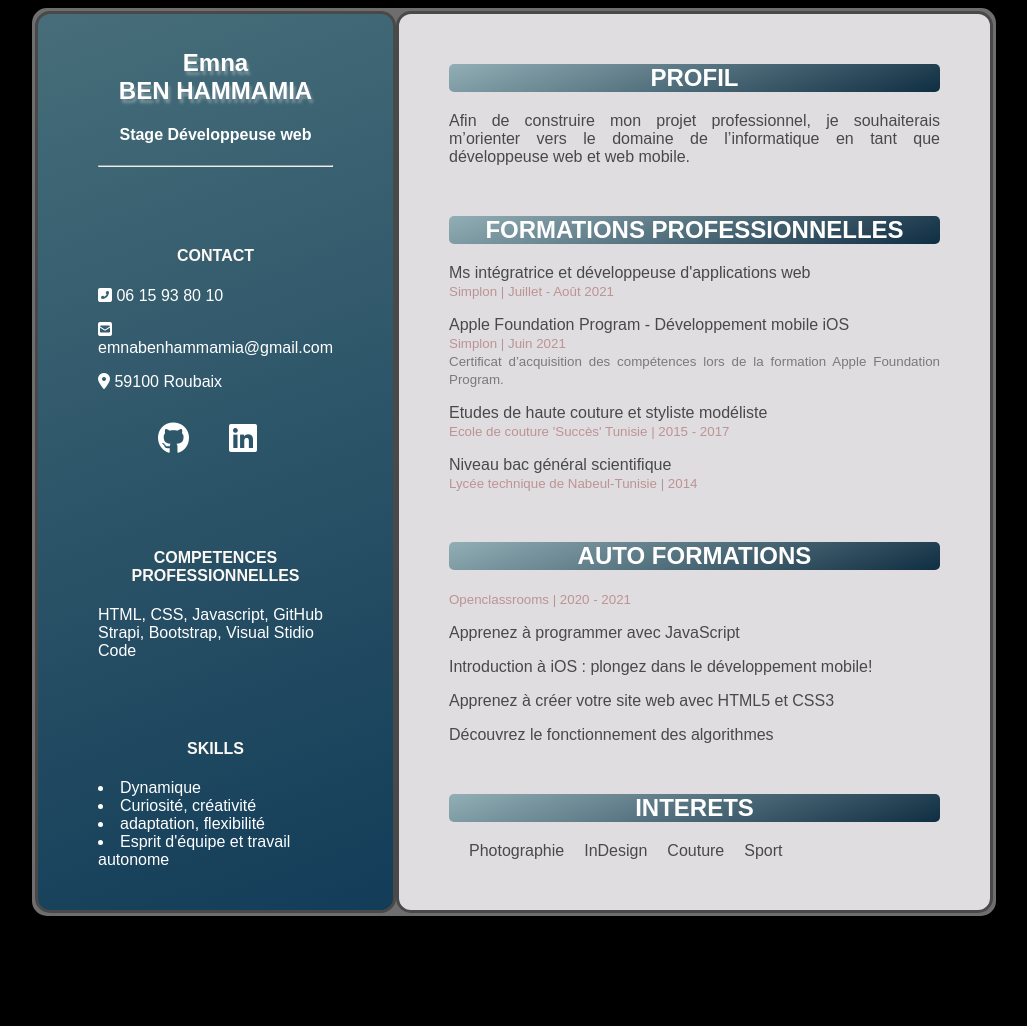
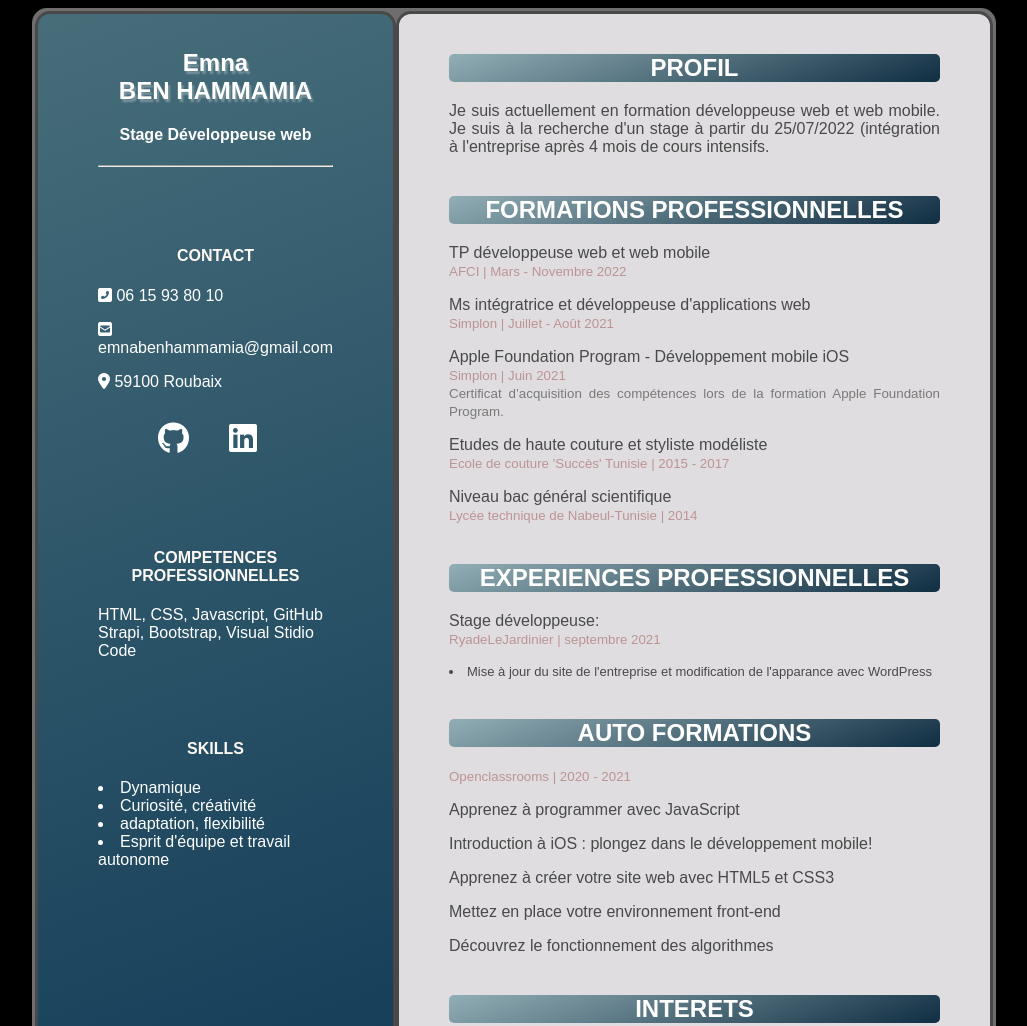
Before and after one commit to E-mna/emnacv, a plain HTML site: page index.html in a window 1280 px wide. Shown: the top 1026 px of the page, without its empty margins (126-1153 px from the left). Before the commit the page ends 924 px from the top, so only its background shows below. Drawn offline with Linux system fonts and the light colour scheme.

Commit message:
modification

```diff
--- a/index.html
+++ b/index.html
@@ -66,7 +66,7 @@
 
             <section class="objectif">
                 <h2>PROFIL</h2>
-                <p>Afin de construire mon projet professionnel, je souhaiterais m’orienter vers le domaine de l’informatique en tant que développeuse web et web mobile.</p>
+                <p>Je suis actuellement en formation développeuse web et web mobile. Je suis à la recherche d'un stage à partir  du 25/07/2022 (intégration à l'entreprise après 4 mois de cours intensifs.  </p>
             </section>
 
               <div>
@@ -74,7 +74,7 @@
 
 
 
-
+                        <p> TP développeuse web et web mobile <br> <small class="ecole"> AFCI | Mars - Novembre 2022</small> </p>
 
                         <p> Ms intégratrice et développeuse d'applications web <br> <small class="ecole"> Simplon | Juillet - Août 2021</small> </p>
 
@@ -90,7 +90,19 @@
                          <p>Niveau bac général scientifique <br>
                            <small class="ecole"> Lycée technique de Nabeul-Tunisie | 2014</small>  </p>
 
-        </div>
+              </div>
+
+           <div>
+                <section class="autoformation">
+                    <h2>EXPERIENCES PROFESSIONNELLES</h2>
+                    <p>Stage développeuse: <br>
+                           <small class="ecole"> RyadeLeJardinier | septembre 2021</small>  </p>
+                           <li class="stagedetail">Mise à jour du site de l'entreprise et modification de l'apparance avec WordPress</li>
+                </section>
+           </div>
+
+
+
 
 
         <div >
@@ -108,6 +120,8 @@
                     <p>Introduction à iOS : plongez dans le développement mobile!</p>
 
                     <p>Apprenez à créer votre site web avec HTML5 et CSS3</p>
+
+                    <p>Mettez en place votre environnement front-end</p>
 
                     <p>Découvrez le fonctionnement des algorithmes</p>
 
@@ -127,7 +141,7 @@
     </div>
 
 
-    <script src="https://kit.fontawesome.com/2f41563cd6.js" crossorigin="anonymous"></script>
+    <script defer src="https://kit.fontawesome.com/2f41563cd6.js" crossorigin="anonymous"></script>
 </body>
 
 </html>
--- a/style.css
+++ b/style.css
@@ -1,25 +1,24 @@
-*{
+* {
   font-family: Avenir, sans-serif;
   box-sizing: content-box;
   word-break: normal;
-
 }
 
-body{
+body {
   background-color: black;
 }
 
 #container {
   display: flex;
   flex-direction: column;
-    border:rgb(110, 110, 110) solid;
+  border: rgb(110, 110, 110) solid;
   border-radius: 15px;
   margin-right: 150px;
   margin-left: 150px;
-    background-color: rgb(110, 110, 110)
+  background-color: rgb(110, 110, 110);
 }
 
-a{
+a {
   text-decoration: none;
   color: rgb(255, 255, 255);
 }
@@ -27,23 +26,24 @@ a{
 ul {
   display: flex;
   flex-direction: row;
-    list-style-type: none;  /* enlever les point de la liste */
+  list-style-type: none; /* enlever les point de la liste */
   cursor: pointer;
 }
 
-ul li{                  /* eloigner les deux icones */
-    display:inline;
-    padding: 15px 20px 15px 20px;;
-    margin:0;
+ul li {
+  /* eloigner les deux icones */
+  display: inline;
+  padding: 15px 20px 15px 20px;
+  margin: 0;
 }
 
-.interets li{
+.interets li {
   margin-left: 20px;
-    float:left;
+  float: left;
   list-style: none;
 }
 
-small{
+small {
   color: rgb(189, 147, 147);
 }
 
@@ -54,26 +54,26 @@ small{
   background-image: linear-gradient(-20deg, #123c58 0%, #276d838c 100%);
   flex: 1;
   padding: 15px 60px 15px 60px;
-    border:rgb(73, 73, 73) solid;
+  border: rgb(73, 73, 73) solid;
   border-radius: 15px;
 }
 
-#infos h1{
-        text-shadow: 2px 4px 3px rgba(255, 255, 255, 0.3);
+#infos h1 {
+  text-shadow: 2px 3px 2px rgba(255, 255, 255, 0.3);
 }
 
-h2{
-    background-color: #E4E4E1;
+h2 {
+  background-color: #e4e4e1;
   background-image: linear-gradient(-20deg, #102e42 0%, #4e82928c 100%);
   background-blend-mode: normal, multiply;
   color: white;
   border-radius: 5px;
   text-align: center;
-    margin-top: 50px;
+  margin-top: 40px;
 }
 
-
-.title, .nom{
+.title,
+.nom {
   text-align: center;
 }
 
@@ -81,9 +81,6 @@ h2{
   margin-top: 80px;
   color: rgb(252, 248, 244);
 }
-
-
-
 
 /* Expériences professionnelles */
 
@@ -94,24 +91,22 @@ h2{
   padding-left: 50px;
   padding-right: 50px;
   padding-bottom: 50px;
-    border:rgb(73, 73, 73) solid;
+  border: rgb(73, 73, 73) solid;
   border-radius: 15px;
   text-align: justify;
 }
 
-
-
-.certi{
+.certi {
   color: rgb(122, 122, 121);
 }
 
-
-
-
+.stagedetail {
+  text-transform: 10px;
+  font-size: small;
+}
 
 @media screen and (min-width: 800px) {
   #container {
     flex-direction: row;
   }
-
 }
```
Lines whose indentation alone changed are shown as unchanged.
